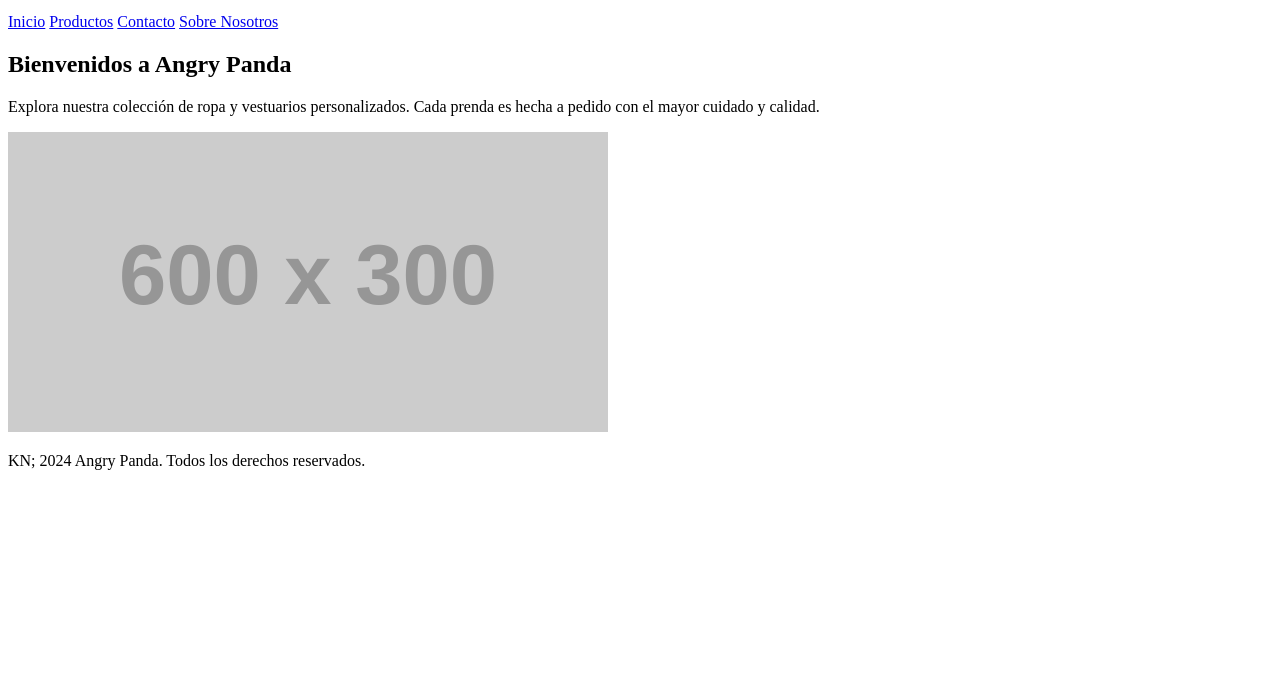
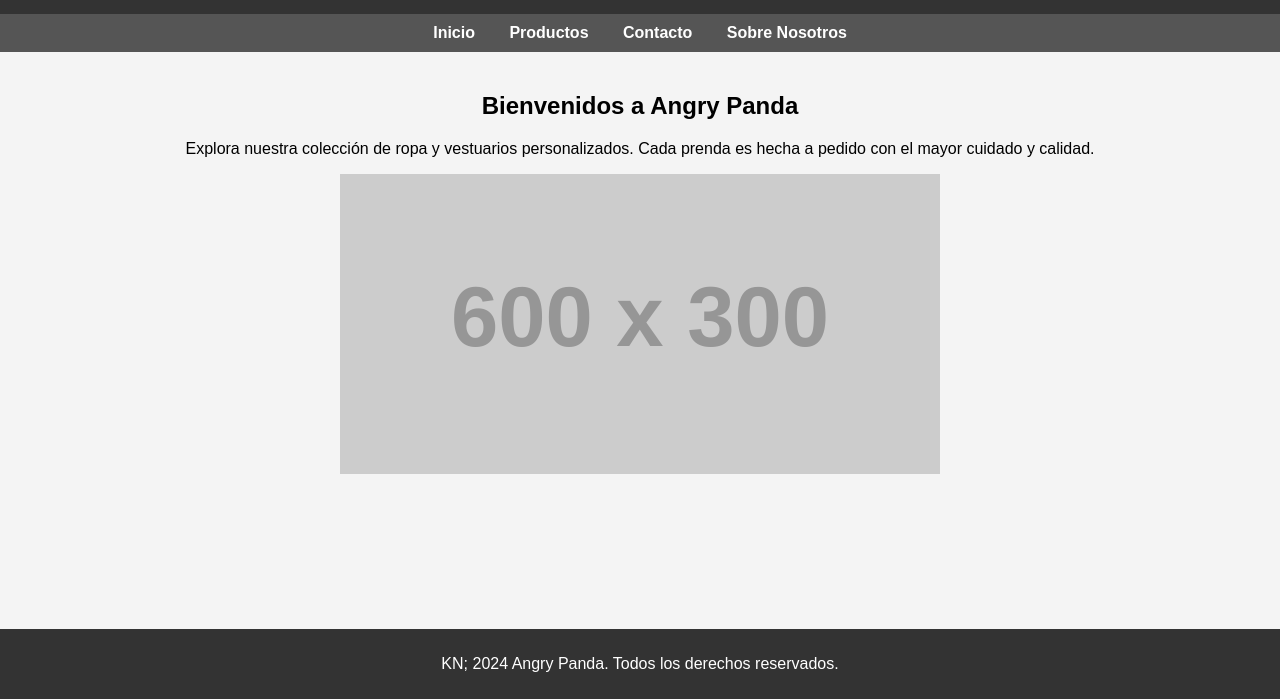
Before and after one commit to kvn104/FrontEndProyect, a plain HTML site: page index.html in a window 1280 px wide. Shown: the part 101-800 px from the top of the page. Drawn offline with Linux system fonts and the light colour scheme; placeholder pictures from the web are drawn by us.

Commit message:
Actualizacion del index.html

```diff
--- a/index.html
+++ b/index.html
@@ -5,7 +5,7 @@
     <meta charset="UTF-8">
     <meta name="viewport" content="width=device-width, initial-scale=1.0">
     <title>Angry Panda - Tienda de Ropa a Pedido</title>
-    <link rel="stylesheet" href="styles.css"> <!-- Enlaza a tu archivo CSS -->
+    <link rel="stylesheet" href="./assets/css/style.css"> <!-- Enlaza a tu archivo CSS -->
 </head>
 
 <body>
```
